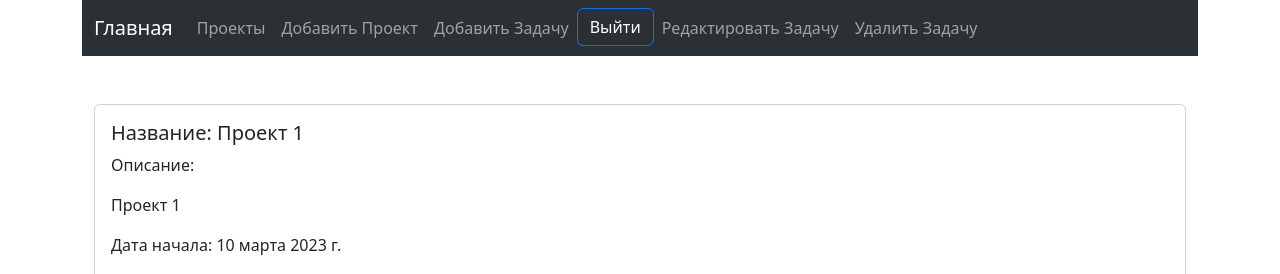
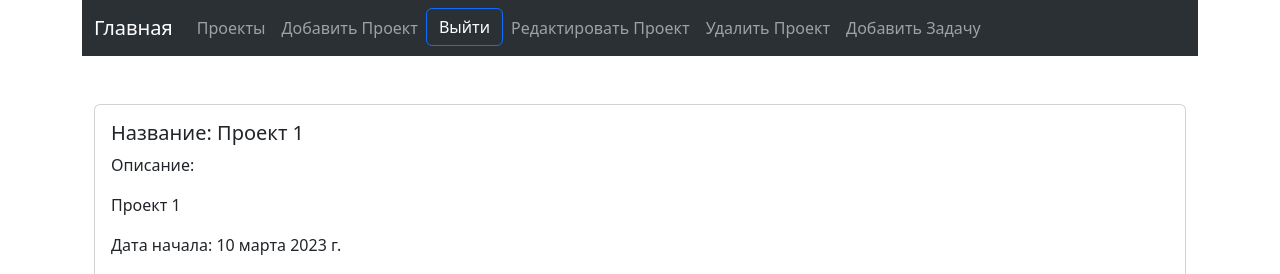
Before and after one commit to nurmuhamedbekinulu/homework_61_nurmuhamed_bekinulu, a Django app: page /project/1 in a window 1280 px wide. Shown: the top 274 px of the page. Run offline with Django 4.2, Linux system fonts and the light colour scheme; a user stored in the database is signed in; data comes from the database, SQL or seed files in the repository; some libraries are stand-ins or nearby versions.

Commit message:
Доработка отображения проектов

```diff
--- a/source/webapp/templates/base.html
+++ b/source/webapp/templates/base.html
@@ -31,9 +31,6 @@
             <li class="nav-item">
               <a class="nav-link" aria-current="page" href="{% url 'project_add' %}">Добавить Проект</a>
             </li>
-              <li class="nav-item">
-                <a class="nav-link" aria-current="page" href="{% url 'task_add' %}">Добавить Задачу</a>
-              </li>
               <li>
                 <form action="{% url 'logout' %}" method="post">
                     {% csrf_token %}
--- /dev/null
+++ b/source/webapp/templates/partial/form.html
@@ -0,0 +1,6 @@
+{% load django_bootstrap5 %}
+{% csrf_token %}
+{% bootstrap_form form %}
+<div class="form_row">
+    {% bootstrap_button button_type="submit" content=action_url %}
+</div>
--- a/source/webapp/templates/projects/project.html
+++ b/source/webapp/templates/projects/project.html
@@ -3,10 +3,13 @@
 {% block menu %}
 {% if user.is_authenticated %}
 <li class="nav-item">
-    <a class="nav-link" href="{% url 'project_update' project.pk %}">Редактировать Задачу</a>
+    <a class="nav-link" href="{% url 'project_update' project.pk %}">Редактировать Проект</a>
 </li>
 <li class="nav-item">
-    <a class="nav-link" href="{% url 'project_delete' project.pk %}">Удалить Задачу</a>
+    <a class="nav-link" href="{% url 'project_delete' project.pk %}">Удалить Проект</a>
+</li>
+<li class="nav-item">
+  <a class="nav-link" aria-current="page" href="{% url 'task_add' %}">Добавить Задачу</a>
 </li>
 {% endif %}
 {% endblock %}
--- a/source/webapp/templates/task_create.html
+++ b/source/webapp/templates/task_create.html
@@ -4,7 +4,7 @@
 <h1>Создать новую задачу</h1>
 <div class="form  col-8">
     <form action="{% url 'task_add' %}" method="post">
-        {% include 'partial/task_form_2.html' with button_text='Создать' %}
+        {% include 'partial/task_form_2.html' with action_url="" form_method='post' %}
     </form>
 </div>
 {% endblock %}
```
Also changed, not shown: source/webapp/views/projects.py (+0 -7 lines), source/webapp/views/tasks.py (+8 -3 lines).
